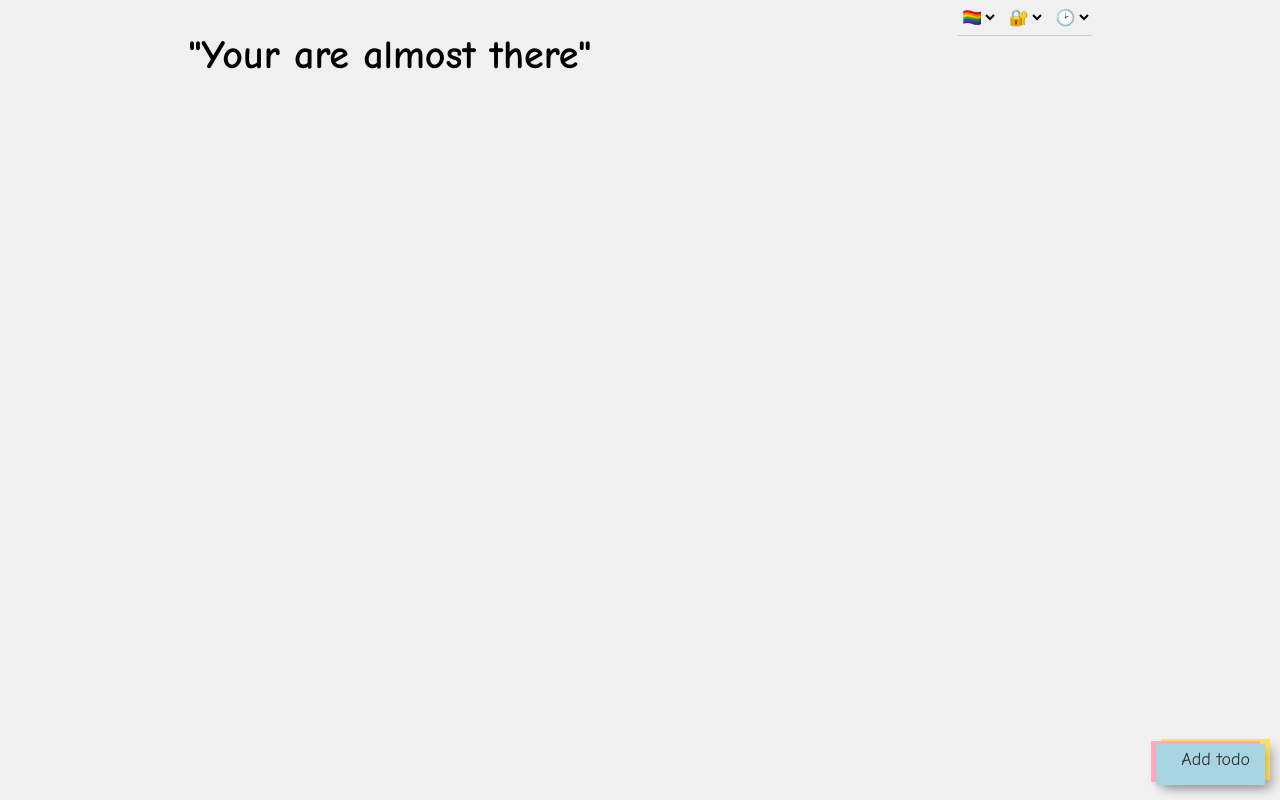
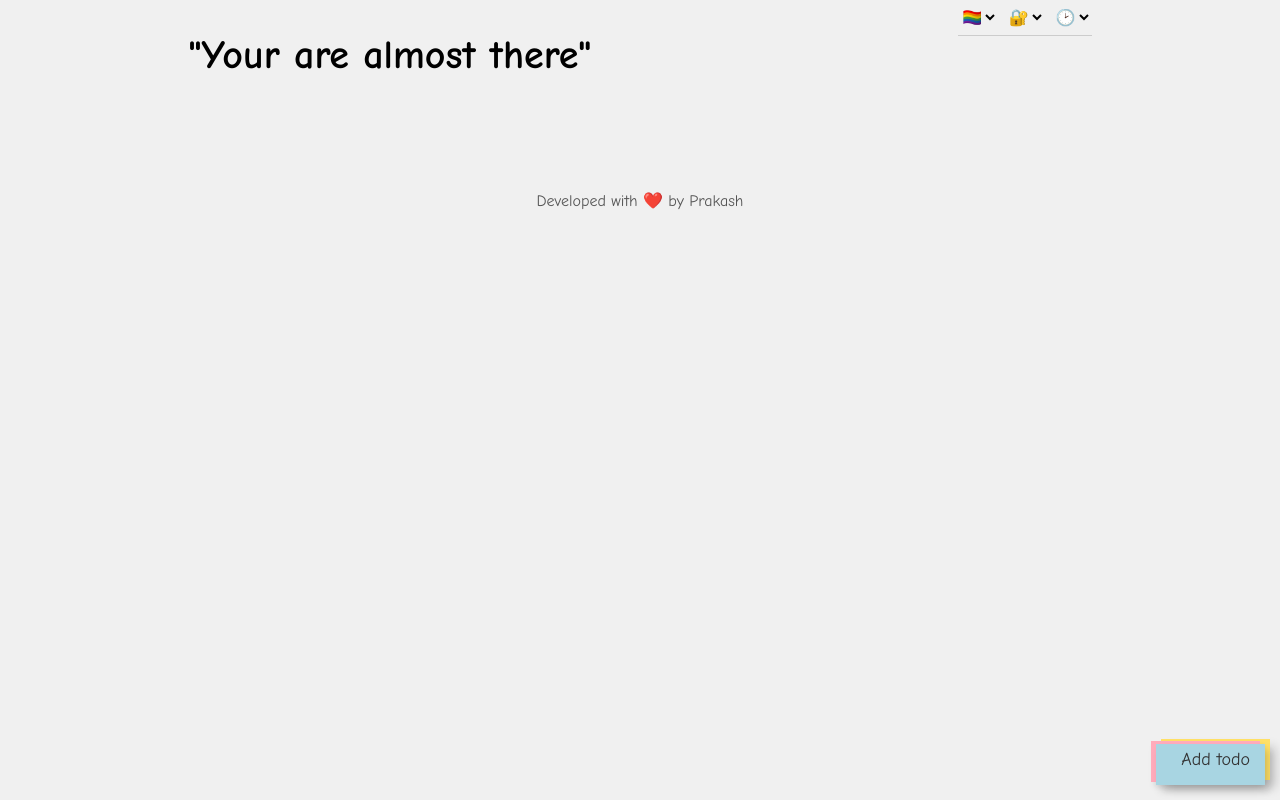
Before and after one commit to prakash-dey/todo_app_electron, an Electron app: page index.html in a window 1280 px wide. Drawn offline with Linux system fonts and the light colour scheme; no server answers.

Commit message:
Added safett margin space below

```diff
--- a/index.html
+++ b/index.html
@@ -126,7 +126,9 @@
         </div>
       </div>
     </div>
-
+    <div class="footer">
+      <p>Developed with ❤️ by Prakash</p>
+    </div>
     <script src="renderer.js"></script>
   </body>
 </html>
--- a/style.css
+++ b/style.css
@@ -292,3 +292,11 @@ h1{
   border-radius: 50%;
   display: inline-block;
 }
+
+.footer{
+  padding: 10px;
+  text-align: center;
+  margin-top: 20px;
+  font-family: "Comic Sans MS", sans-serif;
+  color: #555;
+}
```
Also changed, not shown: 1 other file.
